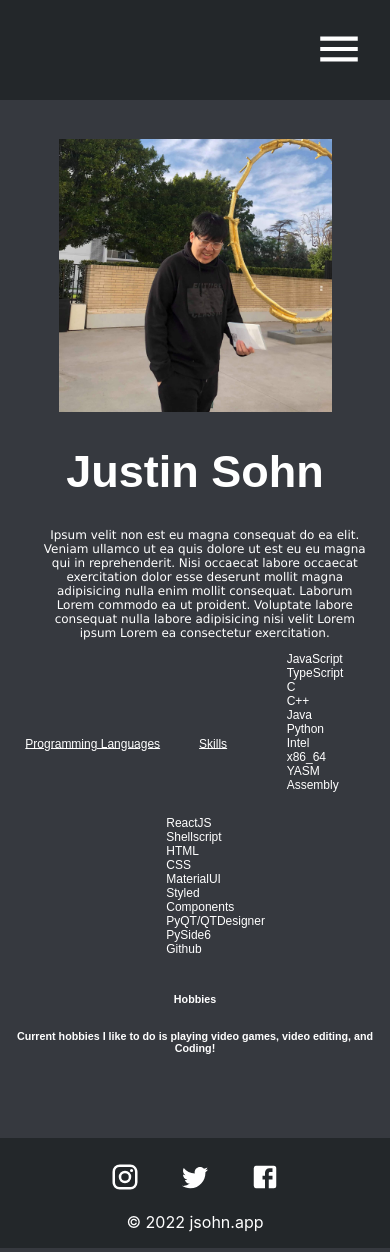
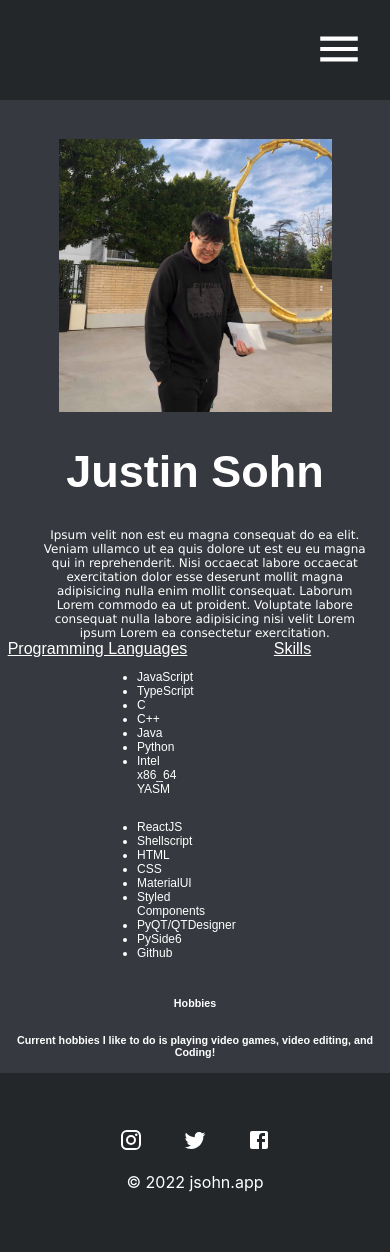
Before and after one commit to SohnJustin/portfolio, a React (Create React App) app: page / in a window 390 px wide. Built offline with nearby package versions, Linux system fonts and the light colour scheme; what styled-breakpoints would draw is missing.

Commit message:
mobile list update

```diff
--- a/src/components/Footer.tsx
+++ b/src/components/Footer.tsx
@@ -2,7 +2,8 @@ import React from "react";
 import InstagramIcon from "@mui/icons-material/Instagram";
 import TwitterIcon from "@mui/icons-material/Twitter";
 import FacebookIcon from "@mui/icons-material/Facebook";
-import "../styles/RouteStyle/Footer.css";
+// import "../styles/RouteStyle/Footer.css";
+import { Background } from "../styles/RouteStyle/GlobalBackground.style";
 import {
   FooterContainer,
   SocialMediaIcon,
@@ -16,13 +17,20 @@ function Footer() {
       <FooterContainer>
         <div className="socialMedia">
           <a href="https://www.instagram.com/justinsohn2/" target="_blank">
-            <InstagramIcon />
+            <SocialMediaIcon>
+              <InstagramIcon />
+            </SocialMediaIcon>
           </a>
+
           <a href="https://twitter.com/Sustin_John/" target="_blank">
-            <TwitterIcon />
+            <SocialMediaIcon>
+              <TwitterIcon />
+            </SocialMediaIcon>
           </a>
           <a href="https://www.facebook.com/justin.sohn.14" target="_blank">
-            <FacebookIcon />
+            <SocialMediaIcon>
+              <FacebookIcon />
+            </SocialMediaIcon>
           </a>
         </div>
         <CopyRight> &copy; 2022 jsohn.app</CopyRight>
--- a/src/components/pagelayout/Contacts.tsx
+++ b/src/components/pagelayout/Contacts.tsx
@@ -7,7 +7,7 @@ import pageTransition from "../../styles/pageVariant";
 import pageVariant from "../../styles/pageVariant";
 import {
   Background,
-  HomeContainer,
+  PageContainer,
 } from "../../styles/RouteStyle/GlobalBackground.style";
 function Contacts() {
   return (
@@ -20,7 +20,7 @@ function Contacts() {
       transition={pageTransition}
     >
       <Background />
-      <HomeContainer>
+      <PageContainer>
         <div className="contacts">
           <h1>You can contact me through these apps.</h1>
           <div className="contactIcon">
@@ -38,7 +38,7 @@ function Contacts() {
             </a>
           </div>
         </div>
-      </HomeContainer>
+      </PageContainer>
     </motion.div>
   );
 }
--- a/src/components/pagelayout/Experience.tsx
+++ b/src/components/pagelayout/Experience.tsx
@@ -4,8 +4,9 @@ import pageTransition from "../../styles/pageVariant";
 import pageVariant from "../../styles/pageVariant";
 import {
   Background,
-  HomeContainer,
+  PageContainer,
 } from "../../styles/RouteStyle/GlobalBackground.style";
+import { TempExperience } from "../../styles/RouteStyle/Experience.style";
 function Experiences() {
   return (
     <motion.div
@@ -17,12 +18,9 @@ function Experiences() {
       transition={pageTransition}
     >
       <Background />
-      <HomeContainer>
-        <div className="about">
-          {" "}
-          <h1>This is the Experiences</h1>
-        </div>
-      </HomeContainer>
+      <PageContainer>
+        <TempExperience />
+      </PageContainer>
     </motion.div>
   );
 }
--- a/src/components/pagelayout/Home.tsx
+++ b/src/components/pagelayout/Home.tsx
@@ -10,11 +10,11 @@ import {
   BulletPoint,
   DesktopHobbies,
   MobileFirstPrompt,
-  MobileFirstSkills,
+  MobileSkills,
 } from "../../styles/RouteStyle/Home.style";
 import {
   Background,
-  HomeContainer,
+  PageContainer,
 } from "../../styles/RouteStyle/GlobalBackground.style";
 import "../../resources/resume.json";
 import { Typography } from "@mui/material";
@@ -32,12 +32,12 @@ function Home() {
       transition={pageTransition}
     >
       <Background />
-      <HomeContainer>
+      <PageContainer>
         <StyleSelfShot src={SelfShot1} />
         <MobileFirstIntroduction />
         <MobileFirstPrompt />
-        <MobileFirstSkills>Programming Languages</MobileFirstSkills>
-        <MobileFirstSkills>Skills</MobileFirstSkills>
+        <MobileSkills>Programming Languages</MobileSkills>
+        <MobileSkills>Skills</MobileSkills>
         <BulletPoint>
           <DesktopSkillList>JavaScript</DesktopSkillList>
           <DesktopSkillList>TypeScript</DesktopSkillList>
@@ -45,7 +45,7 @@ function Home() {
           <DesktopSkillList>C++</DesktopSkillList>
           <DesktopSkillList>Java</DesktopSkillList>
           <DesktopSkillList>Python</DesktopSkillList>
-          <DesktopSkillList>Intel x86_64 YASM Assembly</DesktopSkillList>
+          <DesktopSkillList>Intel x86_64 YASM</DesktopSkillList>
         </BulletPoint>
         <BulletPoint>
           <DesktopSkillList>ReactJS</DesktopSkillList>
@@ -63,7 +63,7 @@ function Home() {
           Current hobbies I like to do is playing video games, video editing,
           and Coding!
         </MobileSkillList>
-      </HomeContainer>
+      </PageContainer>
     </motion.div>
   );
 }
--- a/src/components/pagelayout/Projects.tsx
+++ b/src/components/pagelayout/Projects.tsx
@@ -10,7 +10,7 @@ import //ProjectList,
 "../../styles/RouteStyle/Project.style";
 import {
   Background,
-  HomeContainer,
+  PageContainer,
 } from "../../styles/RouteStyle/GlobalBackground.style";
 import Home from "./Home";
 import ProjectItems from "../ProjectItems";
@@ -26,7 +26,7 @@ function Projects() {
       transition={pageTransition}
     >
       <Background />
-      <HomeContainer></HomeContainer>
+      <PageContainer></PageContainer>
     </motion.div>
   );
 }
--- /dev/null
+++ b/src/styles/RouteStyle/Experience.style.ts
@@ -0,0 +1,12 @@
+import styled from "styled-components";
+
+const TempExperience = styled.div`
+  padding-top: 10%;
+  color: white;
+  font-size: 24px;
+  font-style: bold;
+  ::before {
+    content: "I am currently looking for internships and outside experience to help develope my skills";
+  }
+`;
+export { TempExperience };
--- a/src/styles/RouteStyle/Footer.style.ts
+++ b/src/styles/RouteStyle/Footer.style.ts
@@ -2,7 +2,7 @@ import styled from "styled-components";
 
 const FooterContainer = styled.div`
   width: 100%;
-  height: 100px;
+  min-height: 100%;
   background: #23272a;
   display: flex;
   justify-content: center;
@@ -21,12 +21,14 @@ const SocialMediaArea = styled.div`
   color: white;
 `;
 const SocialMediaLink = styled.a``;
-const SocialMediaIcon = styled.svg`
+const SocialMediaIcon = styled.div`
+  display: inline;
+  justify-items: center;
   padding-top: 15px;
   color: white;
   margin-left: 20px;
   margin-right: 20px;
-  font-size: 25px;
+
   cursor: pointer;
 `;
 const CopyRight = styled.p`
--- a/src/styles/RouteStyle/GlobalBackground.style.ts
+++ b/src/styles/RouteStyle/GlobalBackground.style.ts
@@ -5,10 +5,11 @@ const Background = createGlobalStyle`
     background: #36393f;
   }
 `;
-const HomeContainer = styled.div`
+const PageContainer = styled.div`
+  height: 100%;
   padding-top: 10%;
   align-items: center;
   font-family: Arial, Helvetica, sans-serif;
   color: white;
 `;
-export { Background, HomeContainer };
+export { Background, PageContainer };
--- a/src/styles/RouteStyle/Home.style.ts
+++ b/src/styles/RouteStyle/Home.style.ts
@@ -58,21 +58,16 @@ const MobileFirstPrompt = styled.div`
     width: 50%;
   }
 `;
-
-const MobileFirstSkills = styled.div`
-  //mobile
-
+const MobileSkills = styled.div`
   font-size: 16px;
   text-decoration: underline;
-  padding-top: 5vw;
-  padding-left: 5%;
-  padding-right: 5%;
-  display: inline;
-  font-size: 12px;
+  display: inline-block;
+  font-size: 16px;
   text-align: center;
-  justify-items: space-evenly;
-  width: 5%;
+  width: 50%;
 `;
+
+const DesktopSkills = styled.div``;
 
 const MobileSkillList = styled.h6`
   @media screen and (min-width: 769px) {
@@ -80,24 +75,17 @@ const MobileSkillList = styled.h6`
   }
 `;
 const DesktopSkillList = styled.li`
-  display: flexbox;
   width: 40%;
   justify-content: space-evenly;
   text-align: left;
   font-size: 12px;
-
-  // @media screen and (max-width: 769px) {
-  //   display: none;
-  // }
 `;
 const BulletPoint = styled.ul`
-  /* padding-left: 5%;
-  padding-right: 5%; */
   display: inline-block;
   font-size: 12px;
-  width: 25vw;
   text-align: left;
-  justify-content: space-between;
+  justify-content: space-evenly;
+  width: 40%;
 `;
 const List = styled.span`
   font-size: 20px;
@@ -112,12 +100,12 @@ const StyleSelfShot = styled.img`
   width: auto;
   float: right;
   margin-right: 5vw;
-  @media only screen and (max-width: 950px) {
+  @media only screen and (max-width: 1024px) {
     background-color: blue;
     float: none;
     margin-right: 0vw;
   }
-  @media screen and (max-width: 600px) {
+  @media screen and (max-width: 769px) {
     max-height: 70vw;
     max-width: 70vw;
   }
@@ -132,5 +120,5 @@ export {
   BulletPoint,
   MobileFirstIntroduction,
   MobileFirstPrompt,
-  MobileFirstSkills,
+  MobileSkills,
 };
```
